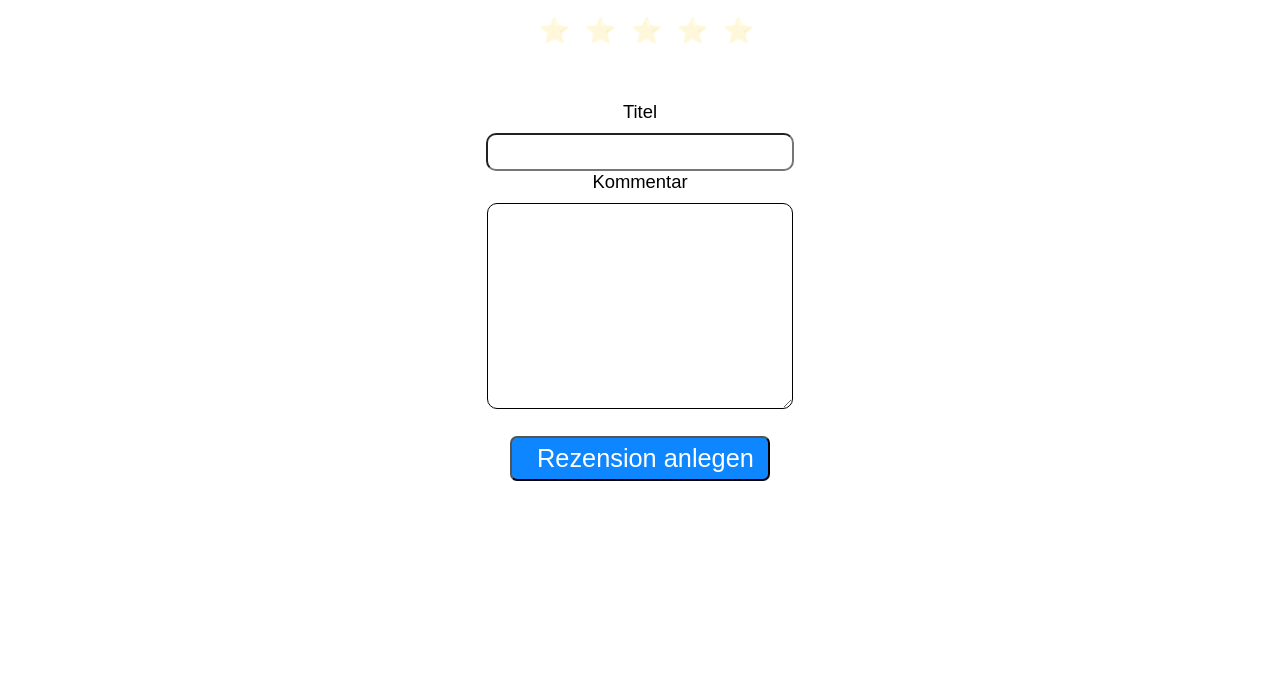
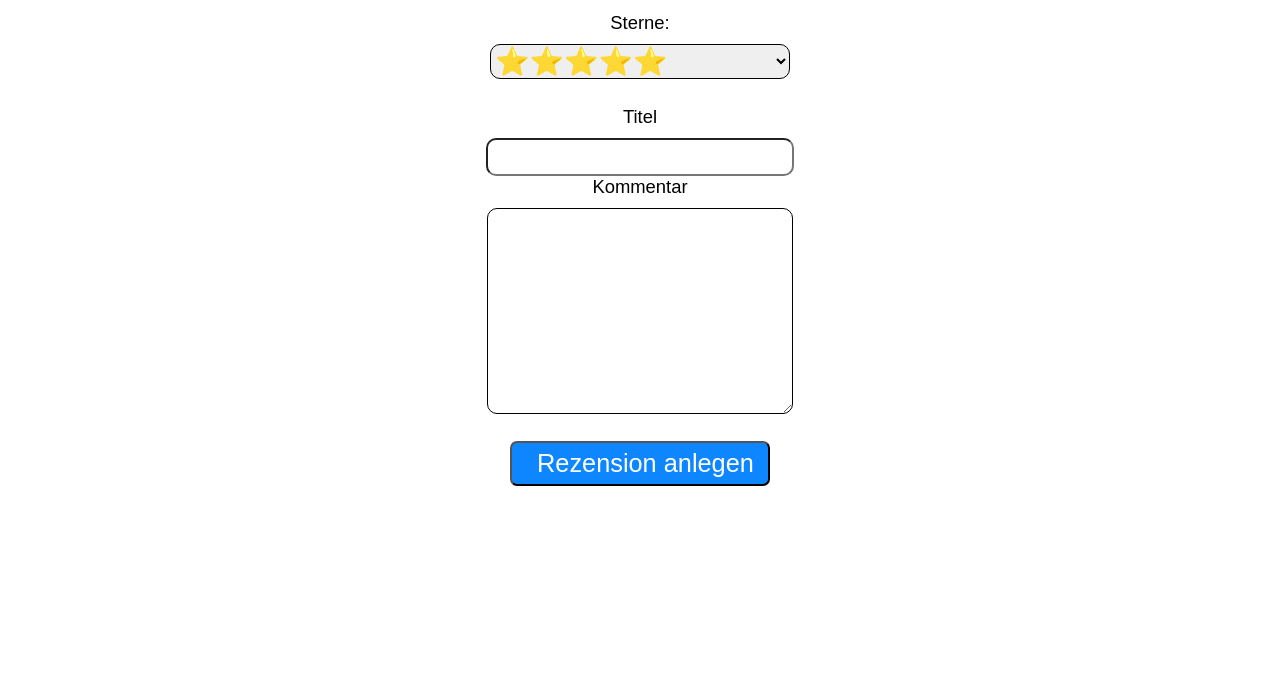
Before and after one commit to bauchbeinePo/MySite, a website: page Website/RezensionAnlegen/rezensionAnlegen.html in a window 1280 px wide. Shown: the part 212-896 px from the top of the page. Drawn offline with Linux system fonts and the light colour scheme.

Commit message:
rezensionen anlegen anpassung

```diff
--- a/Website/RezensionAnlegen/rezensionAnlegen.html
+++ b/Website/RezensionAnlegen/rezensionAnlegen.html
@@ -26,24 +26,17 @@
     <div id="outerScreen">
 
         <h1>Rezension anlegen</h1>
-        <label for="">Sterne:</label>
-        <!--<select required>
-                <option>⭐⭐⭐⭐⭐</option>
-                <option>⭐⭐⭐⭐</option>
-                <option>⭐⭐⭐</option>
-                <option>⭐⭐</option>
-                <option>⭐</option>
-            </select><br>-->
-
-        <div id="sterne">
-            <button id="stern">⭐</button>
-            <button id="stern">⭐</button>
-            <button id="stern">⭐</button>
-            <button id="stern">⭐</button>
-            <button id="stern">⭐</button>
-        </div>
 
         <form action="../Startseite/startseite.html" id="screen">
+
+            <label for="">Sterne:</label>
+            <select required>
+                <option value="5">⭐⭐⭐⭐⭐</option>
+                <option value="4">⭐⭐⭐⭐</option>
+                <option value="3">⭐⭐⭐</option>
+                <option value="2">⭐⭐</option>
+                <option value="1">⭐</option>
+            </select><br>
 
             <label for="">Titel</label>
             <input type="text" name="" id="" required>
```
